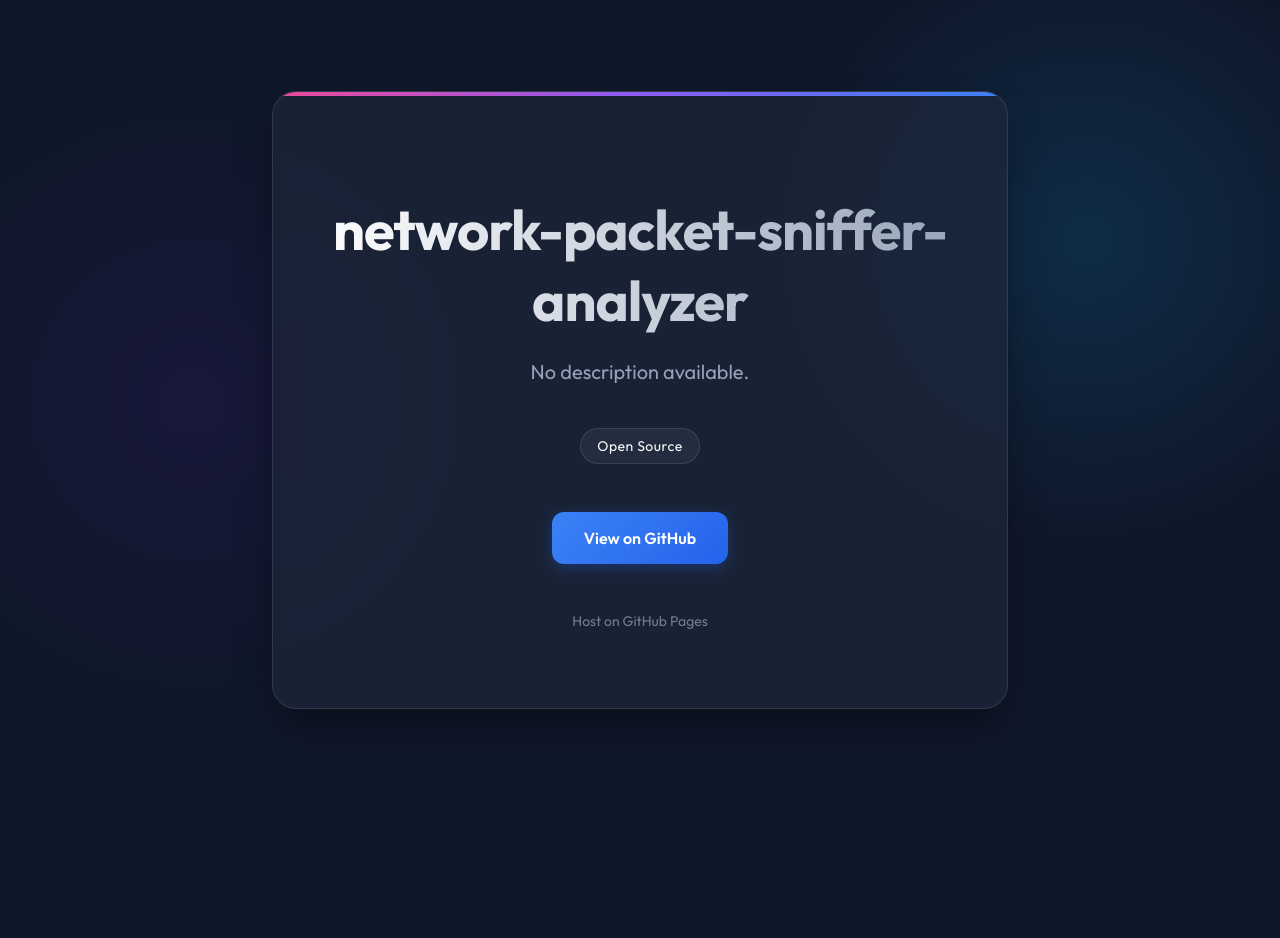
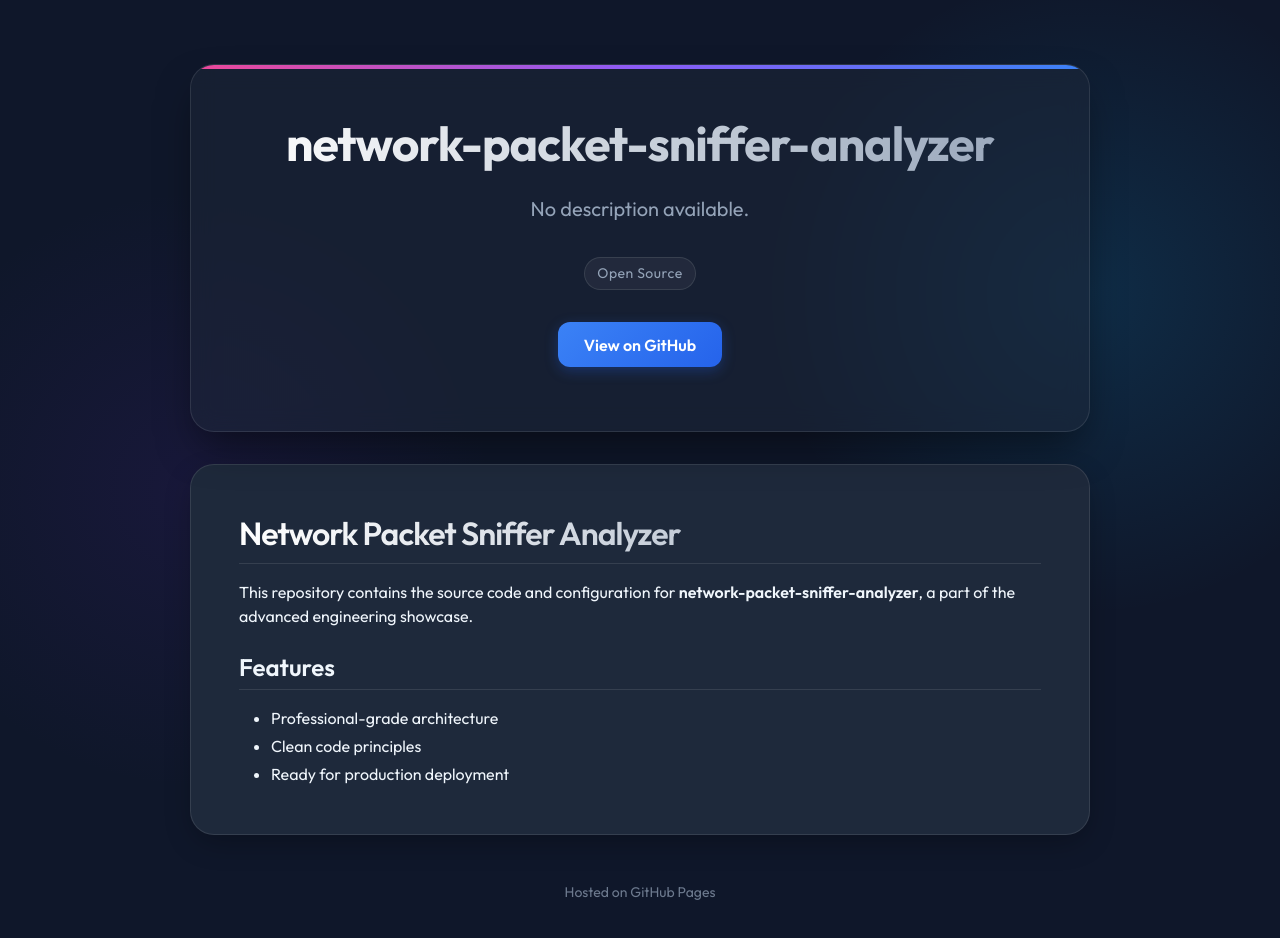
Before and after one commit to Shivay00001/network-packet-sniffer-analyzer, a plain HTML site: page index.html in a window 1280 px wide. Before the commit the page ends 800 px from the top, so only its background shows below. Drawn offline with nearby package versions, Linux system fonts and the light colour scheme.

Commit message:
Update landing page with README content

```diff
--- a/index.html
+++ b/index.html
@@ -7,11 +7,12 @@
     <link rel="preconnect" href="https://fonts.googleapis.com">
     <link rel="preconnect" href="https://fonts.gstatic.com" crossorigin>
     <link href="https://fonts.googleapis.com/css2?family=Outfit:wght@300;400;600;700&display=swap" rel="stylesheet">
+    <link rel="stylesheet" href="https://cdnjs.cloudflare.com/ajax/libs/github-markdown-css/5.2.0/github-markdown-dark.min.css">
     <script src="https://kit.fontawesome.com/a076d05399.js" crossorigin="anonymous"></script>
     <style>
         :root {
             --bg-color: #0f172a;
-            --card-bg: rgba(30, 41, 59, 0.7);
+            --card-bg: rgba(30, 41, 59, 1.0); /* Solid background for readability */
             --text-primary: #f8fafc;
             --text-secondary: #94a3b8;
             --accent: #38bdf8;
@@ -32,41 +33,35 @@
             display: flex;
             flex-direction: column;
             align-items: center;
-            justify-content: center;
             overflow-x: hidden;
             background-image:
                 radial-gradient(circle at 15% 50%, rgba(76, 29, 149, 0.15) 0%, transparent 25%),
                 radial-gradient(circle at 85% 30%, rgba(14, 165, 233, 0.15) 0%, transparent 25%);
+            padding-bottom: 4rem;
         }
 
         .container {
-            max-width: 800px;
-            width: 90%;
+            max-width: 900px;
+            width: 95%;
             text-align: center;
-            padding: 2rem;
+            padding-top: 4rem;
             z-index: 10;
         }
 
-        .card {
-            background: var(--card-bg);
+        .header-card {
+            background: rgba(30, 41, 59, 0.5); /* Semi-transparent for header */
             backdrop-filter: blur(12px);
             -webkit-backdrop-filter: blur(12px);
             border: 1px solid var(--border);
             border-radius: 24px;
-            padding: 4rem 2rem;
+            padding: 3rem 2rem;
             box-shadow: 0 20px 40px -10px rgba(0, 0, 0, 0.5);
-            transition: transform 0.3s ease, box-shadow 0.3s ease;
+            margin-bottom: 2rem;
             position: relative;
             overflow: hidden;
-            animation: fadeIn 1s ease-out;
         }
 
-        @keyframes fadeIn {
-            from { opacity: 0; transform: translateY(20px); }
-            to { opacity: 1; transform: translateY(0); }
-        }
-
-        .card::before {
+        .header-card::before {
             content: '';
             position: absolute;
             top: 0;
@@ -76,14 +71,10 @@
             background: linear-gradient(90deg, #ec4899, #8b5cf6, #3b82f6);
         }
 
-        .card:hover {
-            transform: translateY(-5px);
-            box-shadow: 0 30px 60px -15px rgba(0, 0, 0, 0.6);
-        }
-
         h1 {
-            font-size: 3.5rem;
+            font-size: 3rem;
             margin-bottom: 1rem;
+            margin-top: 0;
             background: linear-gradient(to right, #fff, #94a3b8);
             -webkit-background-clip: text;
             -webkit-text-fill-color: transparent;
@@ -95,8 +86,8 @@
             font-size: 1.25rem;
             line-height: 1.6;
             color: var(--text-secondary);
-            margin-bottom: 2.5rem;
-            max-width: 600px;
+            margin-bottom: 2rem;
+            max-width: 700px;
             margin-left: auto;
             margin-right: auto;
         }
@@ -106,34 +97,30 @@
             justify-content: center;
             flex-wrap: wrap;
             gap: 0.75rem;
-            margin-bottom: 3rem;
+            margin-bottom: 2rem;
         }
 
         .tag {
             background: rgba(255, 255, 255, 0.05);
             border: 1px solid var(--border);
-            padding: 0.5rem 1rem;
+            padding: 0.4rem 0.8rem;
             border-radius: 9999px;
             font-size: 0.875rem;
             font-weight: 500;
             letter-spacing: 0.5px;
-            transition: all 0.2s ease;
-        }
-
-        .tag:hover {
-            background: rgba(255, 255, 255, 0.1);
-            border-color: var(--text-secondary);
+            color: var(--text-secondary);
         }
 
         .actions {
             display: flex;
-            gap: 1.5rem;
+            gap: 1rem;
             justify-content: center;
+            margin-bottom: 1rem;
         }
 
         .btn {
             display: inline-block;
-            padding: 1rem 2rem;
+            padding: 0.8rem 1.6rem;
             border-radius: 12px;
             text-decoration: none;
             font-weight: 600;
@@ -152,23 +139,50 @@
             box-shadow: 0 6px 20px 0 rgba(37, 99, 235, 0.4);
         }
 
+        .readme-container {
+            background: var(--card-bg);
+            border: 1px solid var(--border);
+            border-radius: 24px;
+            padding: 3rem;
+            text-align: left;
+            box-shadow: 0 10px 30px -5px rgba(0, 0, 0, 0.3);
+            overflow: hidden;
+        }
+
+        /* Markdown Body Overrides for transparent background */
+        .markdown-body {
+            background-color: transparent !important;
+            font-family: 'Outfit', sans-serif !important;
+        }
+
+        .markdown-body h1, .markdown-body h2, .markdown-body h3 {
+            border-bottom-color: var(--border);
+        }
+
+        .markdown-body pre {
+            background-color: rgba(0, 0, 0, 0.3) !important;
+            border: 1px solid var(--border);
+        }
+
         footer {
             margin-top: 3rem;
             color: var(--text-secondary);
             font-size: 0.875rem;
             opacity: 0.7;
+            text-align: center;
         }
 
         @media (max-width: 640px) {
-            .card { padding: 2rem 1.5rem; }
-            h1 { font-size: 2.5rem; }
+            .header-card { padding: 2rem 1.5rem; }
+            .readme-container { padding: 1.5rem; }
+            h1 { font-size: 2rem; }
             .actions { flex-direction: column; }
         }
     </style>
 </head>
 <body>
     <div class="container">
-        <div class="card">
+        <div class="header-card">
             <h1>network-packet-sniffer-analyzer</h1>
             <p class="description">No description available.</p>
 
@@ -179,11 +193,26 @@
             <div class="actions">
                 <a href="https://github.com/Shivay00001/network-packet-sniffer-analyzer" class="btn btn-primary" target="_blank">View on GitHub</a>
             </div>
+        </div>
 
-            <footer>
-                <p>Host on GitHub Pages</p>
-            </footer>
+
+        <div class="readme-container">
+            <div class="markdown-body">
+                <h1>Network Packet Sniffer Analyzer</h1>
+<p>This repository contains the source code and configuration for <strong>network-packet-sniffer-analyzer</strong>, a part of the advanced engineering showcase.</p>
+<h2>Features</h2>
+<ul>
+<li>Professional-grade architecture</li>
+<li>Clean code principles</li>
+<li>Ready for production deployment</li>
+</ul>
+            </div>
         </div>
+
+
+        <footer>
+            <p>Hosted on GitHub Pages</p>
+        </footer>
     </div>
 </body>
 </html>
```
